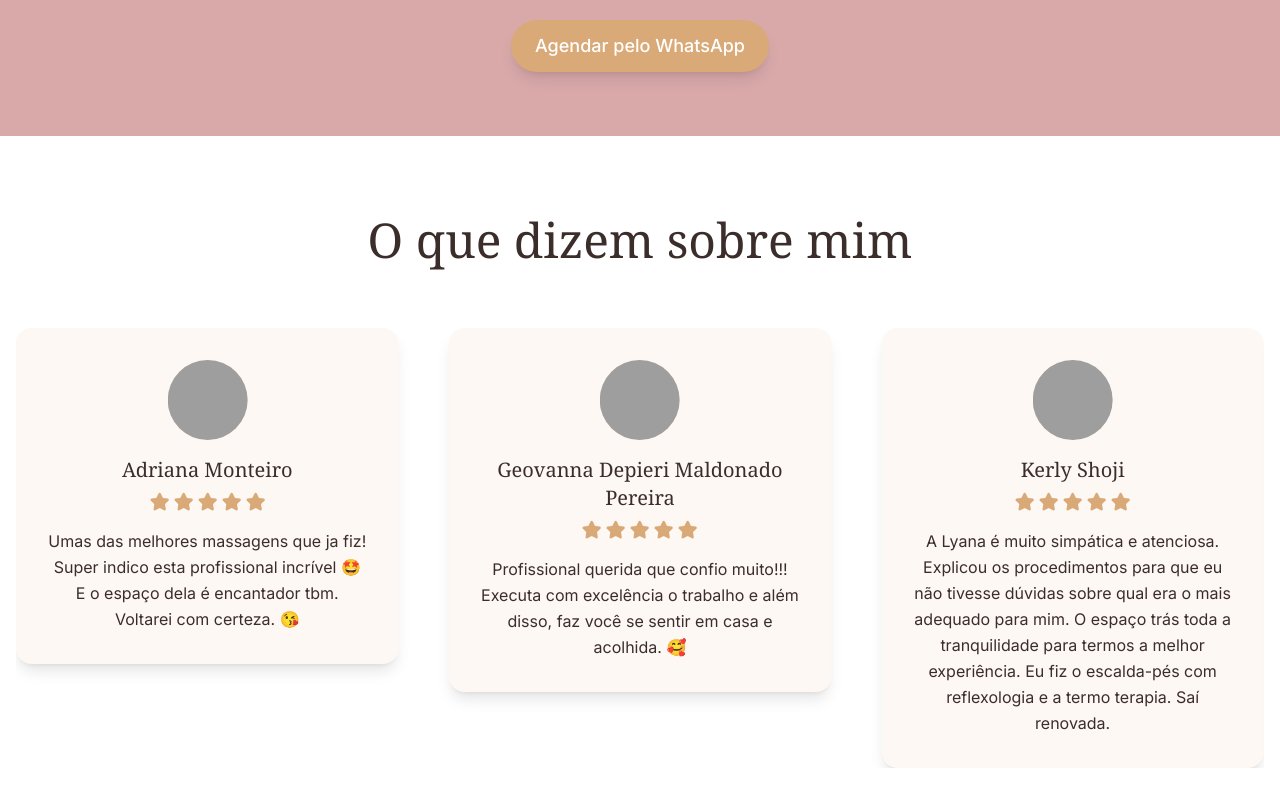
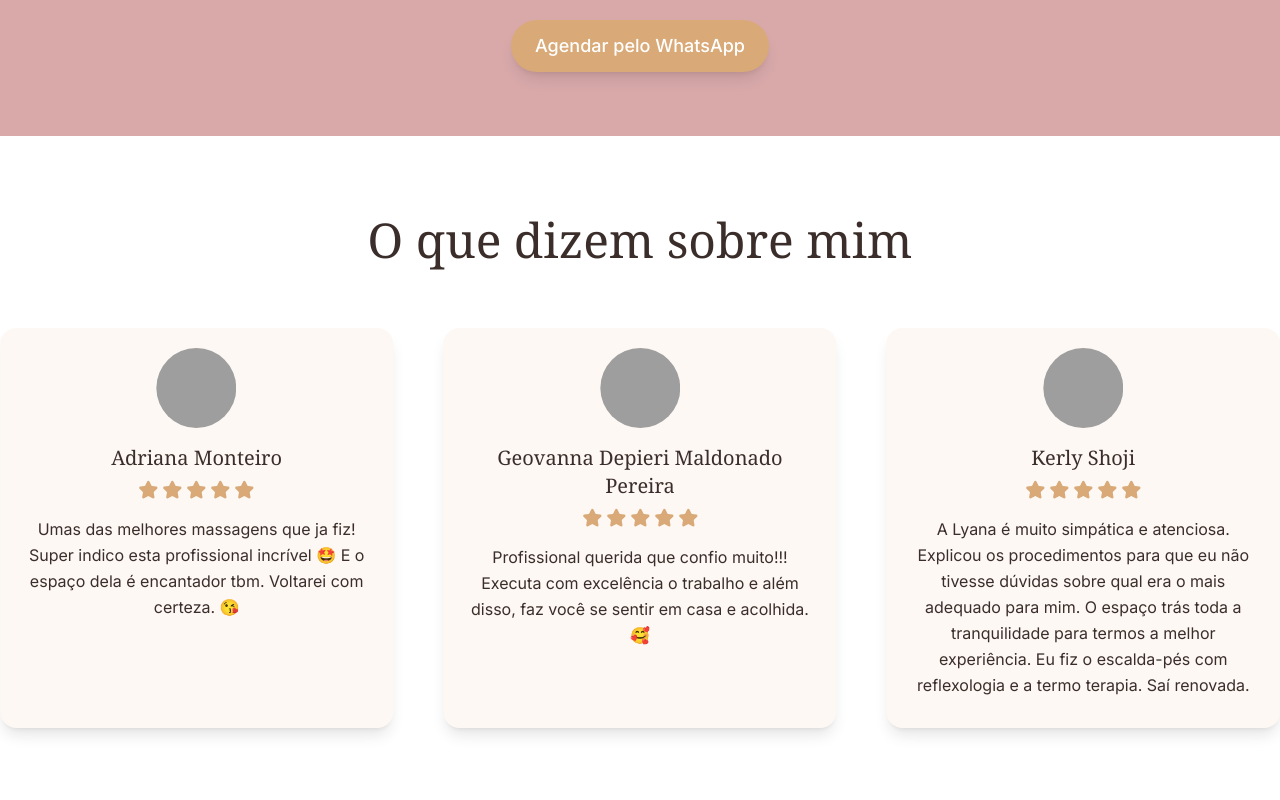
Before and after one commit to ericdepaula/lyana-ribeiro, a React (Vite) app: page / in a window 1280 px wide. Shown: the part 3600-4400 px from the top of the page. Built offline with nearby package versions, Linux system fonts and the light colour scheme; grey boxes are pictures that could not be loaded.

Commit message:
replace lucide-react with react-icons and update styling in Testimonials component

```diff
--- a/src/components/Testimonials.tsx
+++ b/src/components/Testimonials.tsx
@@ -1,5 +1,5 @@
 import { motion } from "framer-motion";
-import { Star } from "lucide-react";
+import { LuStar } from "react-icons/lu";
 import { Swiper, SwiperSlide } from "swiper/react";
 import { Autoplay } from "swiper/modules";
 
@@ -50,8 +50,8 @@ const testimonials = [
 
 const Testimonials = () => {
   return (
-    <section className="bg-white py-20 px-4">
-      <div className="max-w-7xl mx-auto">
+    <section className="bg-white py-20">
+      <div className="max-w-full mx-auto">
         <motion.h2
           initial={{ opacity: 0, y: 30 }}
           whileInView={{ opacity: 1, y: 0 }}
@@ -88,7 +88,7 @@ const Testimonials = () => {
         >
           {testimonials.map((testimonial, index) => (
             <SwiperSlide key={index}>
-              <div className="bg-[#FDF8F4] p-8 rounded-2xl shadow-lg hover:shadow-xl transition-shadow duration-300 h-full">
+              <div className="bg-[#FDF8F4] p-5 mb-8 rounded-2xl shadow-lg hover:shadow-xl transition-shadow duration-300 duration-300 h-full min-h-[400px]">
                 <div className="flex flex-col items-center text-center">
                   <img
                     src={testimonial.image}
@@ -102,7 +102,7 @@ const Testimonials = () => {
 
                   <div className="flex gap-1 mb-4">
                     {Array.from({ length: testimonial.rating }).map((_, i) => (
-                      <Star
+                      <LuStar
                         key={i}
                         size={20}
                         fill="#D9A977"
```
